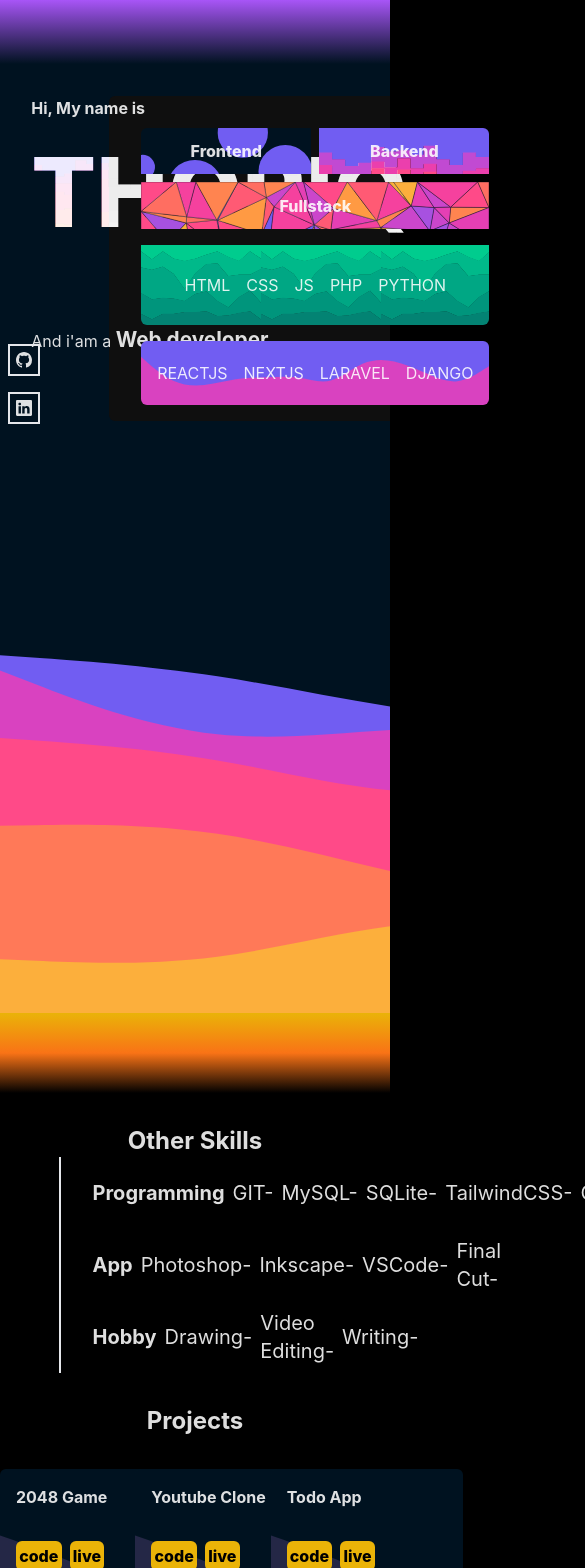
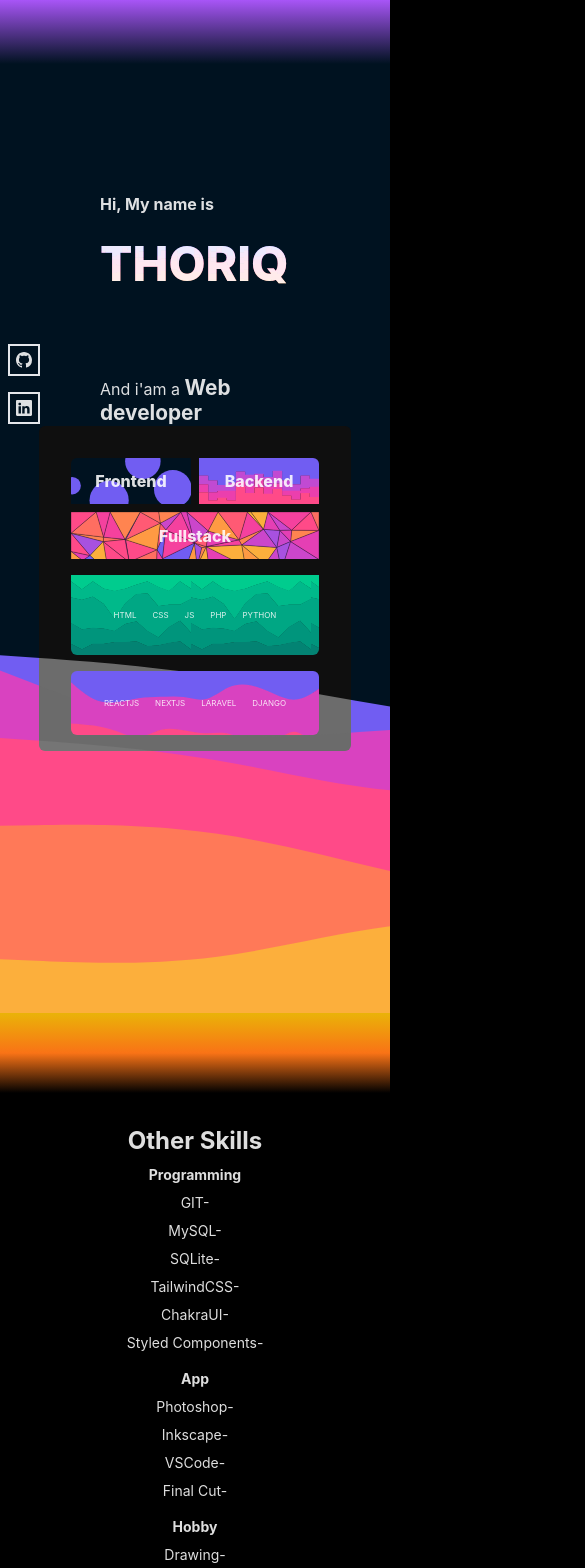
Before and after one commit to torik135/web-portofolio-react, a React (Vite) app: page / in a window 390 px wide. Shown: the top 1568 px of the page, 585 px wide, since content can reach past the window. Built offline with nearby package versions, Linux system fonts and the light colour scheme.

Commit message:
add: sm(min 320px) screen

```diff
--- a/src/components/Box/Box.tsx
+++ b/src/components/Box/Box.tsx
@@ -9,7 +9,7 @@ const frameworks: string[] = ['REACTJS', 'NEXTJS', 'LARAVEL', 'DJANGO'];
 
 const Box: React.FC = () => {
   return (
-    <div className='text-center rounded-md desktop:w-[40vw] p-[1rem]  laptop:w-[40vw] tablet:w-[60vw] backdrop-grayscale'>
+    <div className='text-center rounded-md p-[1rem] desktop:w-[40vw] laptop:w-[40vw] tablet:w-[60vw] sm:w-[80vw] backdrop-grayscale'>
       <div className='grid grid-cols-2 gap-[.5rem] p-[1rem]'>
         {/* NO MAP BC: tailwindcss did not iterate bg-image/bg-color/color etc. */}
         <div className={`${devStyle} bg-circle-scatter rounded-tl-md`}>
@@ -26,14 +26,14 @@ const Box: React.FC = () => {
       </div>
 
       <div className='mx-[1rem] p-[1rem] bg-stacked-peaks bg-contain hover:bg-cover rounded-b-md h-[5rem] hover:h-[12rem] transition-all'>
-        <div className='flex items-center justify-center gap-[1rem] rounded-md h-[3rem] hover:h-[10rem] p-[1rem] desktop:text-xl laptop:text-xl tablet:text-sm hover:bg-gray-500 hover:bg-opacity-25 hover:text-xl transition-all'>
+        <div className='flex items-center justify-center gap-[1rem] rounded-md h-[3rem] hover:h-[10rem] p-[1rem] desktop:text-xl laptop:text-xl tablet:text-sm sm:text-[.5rem] hover:bg-gray-500 hover:bg-opacity-25 hover:text-xl transition-all'>
           {lang?.map((i) => (
             <div key={Math.random()}>{i}</div>
           ))}
         </div>
       </div>
       <div className='mx-[1rem] mt-[1rem] p-[1rem] bg-stacked-waves bg-cover filter hover:hue-rotate-15 rounded-md h-[4rem] hover:font-extrabold transition-all'>
-        <div className='flex desktop:text-xl laptop:text-lg tablet:text-xs items-center h-[2rem] justify-center gap-[1rem] '>
+        <div className='flex desktop:text-xl laptop:text-lg tablet:text-xs sm:text-[.5rem] items-center h-[2rem] justify-center gap-[1rem] '>
           {frameworks?.map((i) => (
             <div key={Math.random()}>{i}</div>
           ))}
--- a/src/components/Me/Me.tsx
+++ b/src/components/Me/Me.tsx
@@ -9,7 +9,7 @@ const Me: React.FC = () => {
         <div>
           <h2 className='font-bold'>Hi, My name is</h2>
           <br />
-          <h1 className='text-8xl font-extrabold hover:text-transparent bg-stacked-steps transition bg-clip-text bg-contain bg-left myname'>
+          <h1 className='desktop:text-8xl laptop:text-8xl tablet:text-8xl sm:text-5xl font-extrabold hover:text-transparent bg-stacked-steps transition bg-clip-text bg-contain bg-left myname'>
             THORIQ
           </h1>
           <br />
--- a/src/components/Skills/Skills.tsx
+++ b/src/components/Skills/Skills.tsx
@@ -12,7 +12,7 @@ const appSkillList: string[] = ['Photoshop', 'Inkscape', 'VSCode', 'Final Cut'];
 const hobbyList: string[] = ['Drawing', 'Video Editing', 'Writing'];
 
 const divStyle: string =
-  'flex desktop:flex-row laptop:flex-row tablet:flex-col justify-between gap-[.5rem] p-[.5rem] px-[2rem] border-l-2 desktop:border-l-2 laptop:border-l-2 tablet:border-none place-items-center text-xl desktop:text-xl laptop:text-xl tablet:text-sm';
+  'flex desktop:flex-row laptop:flex-row tablet:flex-col sm:flex-col justify-between gap-[.5rem] p-[.5rem] px-[2rem] border-l-2 desktop:border-l-2 laptop:border-l-2 tablet:border-none sm:border-none place-items-center text-xl desktop:text-xl laptop:text-xl tablet:text-sm sm:text-sm';
 
 const h3Style: string = 'flex-1 font-bold';
 
--- a/src/pages/Home/Home.tsx
+++ b/src/pages/Home/Home.tsx
@@ -24,15 +24,15 @@ const Home: React.FC = () => {
       <header>
         <Nav />
       </header>
-      <div className='flex desktop:flex-row laptop:flex-row tablet:flex-col mt-[2rem]'>
+      <div className='flex desktop:flex-row laptop:flex-row tablet:flex-col sm:flex-col mt-[2rem]'>
         <section className='w-[8vw]'>
           <Side />
         </section>
-        <section className='w-[20vw] desktop:translate-y-[6rem] laptop:translate-y-[6rem] tablet:translate-y-[1rem] tablet:mx-auto tablet:translate-x-[-8rem]'>
+        <section className='w-[20vw] desktop:translate-y-[6rem] laptop:translate-y-[6rem] tablet:translate-y-[1rem] tablet:mx-auto tablet:translate-x-[-8rem] sm:translate-x-[-3.5rem] sm:mx-auto'>
           <Me />
         </section>
         <motion.section
-          className='desktop:w-[30vw] laptop:w-[30vw] tablet:w-[60vw] mx-auto desktop:relative laptop:relative'
+          className='desktop:w-[30vw] laptop:w-[30vw] tablet:w-[60vw] sm:w-[80vw] mx-auto desktop:relative laptop:relative'
           animate={boxAnimation}
           onMouseMove={(e) => handleMouseMoveBox(e)}
         >
--- a/src/pages/ProjectsSkills/ProjectsSkills.tsx
+++ b/src/pages/ProjectsSkills/ProjectsSkills.tsx
@@ -49,7 +49,7 @@ const ProjectsSkills: React.FC = () => {
         </div>
         <div>
           <h2 className='mb-[2rem] text-center text-2xl font-bold'>Projects</h2>
-          <div className='grid grid-cols-3 gap-[1rem]'>
+          <div className='grid tablet:grid-cols-3 sm:grid-cols-1 gap-[1rem]'>
             {ProjectLists.map((i) => (
               <Projects
                 name={i.name}
--- a/tailwind.config.cjs
+++ b/tailwind.config.cjs
@@ -18,6 +18,7 @@ module.exports = {
         '4dots-03': "url('/src/assets/svg/4dots-opacity03.svg')",
       },
       screens: {
+        'sm': '320px',
         'tablet': '768px',
         'laptop': '1024px',
         'desktop': '1280px',
```
